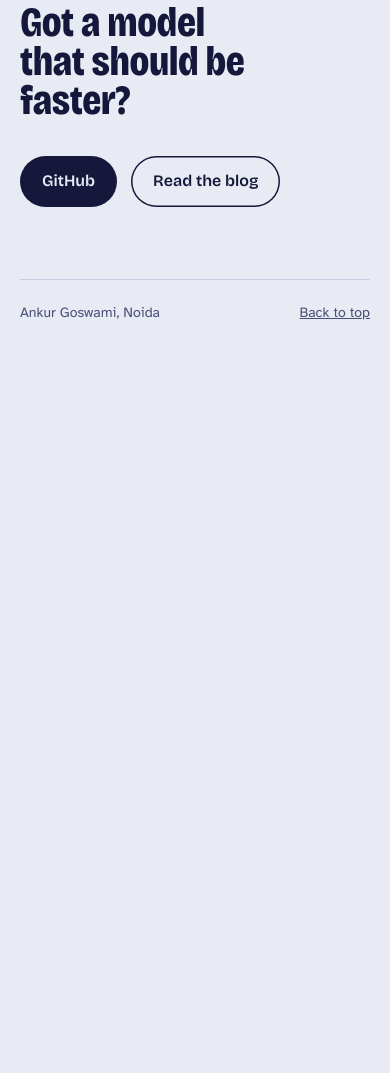
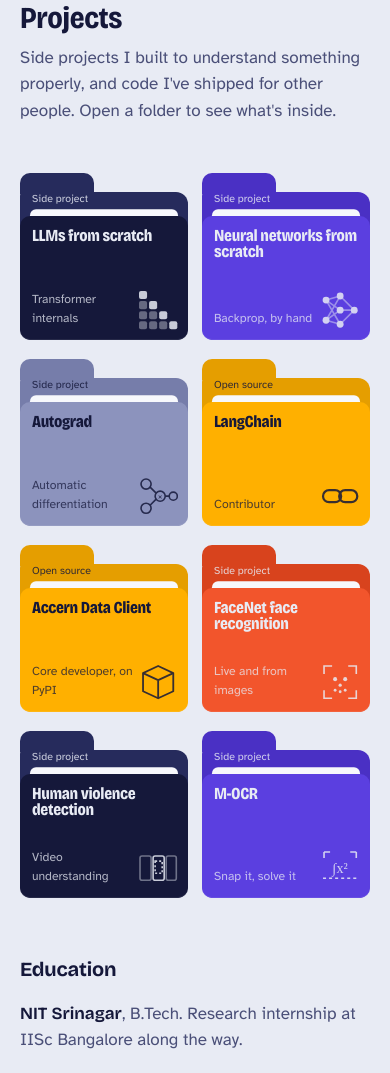
Before and after one commit to TheAnkurGoswami/TheAnkurGoswami.github.io, a plain HTML site: page index.html in a window 390 px wide. Shown: the part 5171-6244 px from the top of the page. Before the commit the page ends 5543 px from the top, so only its background shows below. Drawn offline with nearby package versions, Linux system fonts and the light colour scheme; animation ran at ten frames a second.

Commit message:
Show projects as folders, with education underneath
Replaces the old project cards, contributions list and education
placeholder with a single Projects section: four folders per row on
desktop, two on phones. Adds a Projects link to the top bar.

```diff
--- a/home.css
+++ b/home.css
@@ -161,6 +161,83 @@ html { scroll-snap-type: y proximity; }
 .post:hover h3 { text-decoration: underline; text-underline-offset: 6px; text-decoration-thickness: 2px; }
 @media (max-width: 900px) { .posts { grid-template-columns: 1fr; } }
 
+/* ---------- projects: folders ---------- */
+.folders { display: grid; grid-template-columns: repeat(4, 1fr); gap: clamp(18px, 2.6vw, 34px) clamp(14px, 2vw, 26px); }
+.folder {
+  all: unset; box-sizing: border-box; position: relative; display: block;
+  aspect-ratio: 5 / 4; cursor: pointer; perspective: 900px;
+  --c: var(--folder-ink); --c2: var(--folder-ink2); --fg: #E8EBF4;
+}
+.folder.violet { --c: #5B3FE0; --c2: #4A30C4; }
+.folder.ember { --c: #F2552C; --c2: #D8431D; }
+.folder.slate { --c: #8C93BD; --c2: #767DAA; --fg: #15183A; }
+.folder.oss { --c: #FFB000; --c2: #E59E00; --fg: #15183A; }
+.folder:focus-visible { outline: 3px solid var(--violet); outline-offset: 6px; border-radius: 12px; }
+
+.folder .back { position: absolute; inset: 12% 0 0 0; background: var(--c2); border-radius: 4px 12px 12px 12px; }
+.folder .back::before { content: ""; position: absolute; left: 0; top: -13%; width: 44%; height: 14%; background: var(--c2); border-radius: 10px 10px 0 0; }
+.folder .tab { position: absolute; left: 12px; top: -1px; z-index: 1; font-size: .74rem; color: var(--fg); opacity: .85; white-space: nowrap; }
+
+.folder .paper {
+  position: absolute; left: 6%; right: 6%; top: 16%; bottom: 8%; padding: 9%;
+  background: #F7F8FC; border-radius: 6px; box-shadow: 0 1px 0 rgba(21, 24, 58, .08);
+  transform: translateY(8%); transition: transform .45s cubic-bezier(.2, .8, .2, 1);
+}
+.folder .paper i { display: block; height: 5px; border-radius: 3px; background: #DCE0EC; margin-bottom: 7px; }
+.folder .paper i:nth-child(1) { width: 55%; background: #C9CEE3; }
+.folder .paper i:nth-child(2) { width: 85%; }
+.folder .paper i:nth-child(3) { width: 70%; }
+
+.folder .front {
+  position: absolute; inset: 30% 0 0 0; padding: clamp(12px, 1.4vw, 18px);
+  display: flex; flex-direction: column; justify-content: space-between;
+  background: var(--c); color: var(--fg); border-radius: 10px;
+  box-shadow: 0 -1px 0 rgba(255, 255, 255, .08) inset;
+  transform-origin: 50% 100%; transition: transform .45s cubic-bezier(.2, .8, .2, 1);
+}
+.folder .front svg { position: absolute; right: clamp(10px, 1.2vw, 16px); bottom: clamp(10px, 1.2vw, 16px); width: 24%; height: auto; opacity: .85; }
+.folder .ft { font-family: var(--display); font-weight: 760; font-variation-settings: "wdth" 80; font-size: clamp(1.05rem, 1.7vw, 1.45rem); line-height: .98; letter-spacing: -.02em; }
+.folder .fs { font-size: .84rem; opacity: .75; max-width: 70%; }
+
+.folder:hover .front, .folder:focus-visible .front { transform: rotateX(-16deg); }
+.folder:hover .paper, .folder:focus-visible .paper { transform: translateY(-6%); }
+.folder[aria-expanded="true"] .front { transform: rotateX(-30deg); }
+.folder[aria-expanded="true"] .paper { transform: translateY(-16%); }
+
+.sheet {
+  grid-column: 1 / -1; display: grid; grid-template-columns: 1.2fr 1fr;
+  background: var(--sheet); border-radius: 14px; box-shadow: 0 0 0 1.5px var(--ink); overflow: hidden;
+  animation: sheet-in .4s cubic-bezier(.2, .8, .2, 1);
+}
+@keyframes sheet-in { from { opacity: 0; transform: translateY(-10px); } }
+.sheet > div { padding: clamp(20px, 3vw, 34px); }
+.sheet > div + div { border-left: 1.5px dashed var(--cold); }
+.sheet .label { font-size: .84rem; color: var(--ink-soft); margin: 0 0 10px; }
+.sheet h3 { font-family: var(--display); font-weight: 760; font-variation-settings: "wdth" 82; font-size: clamp(1.7rem, 3vw, 2.4rem); letter-spacing: -.03em; line-height: 1; margin: 0 0 14px; }
+.sheet p { margin: 0 0 14px; color: var(--ink-soft); max-width: 36em; }
+.sheet ul { margin: 0; padding-left: 1.1em; color: var(--ink-soft); }
+.sheet li { margin: 4px 0; }
+.chips { display: flex; flex-wrap: wrap; gap: 8px; margin: 18px 0 22px; }
+.chips span { font-size: .86rem; padding: 5px 11px; border-radius: 999px; background: var(--paper-2); }
+.sheet .actions { display: flex; flex-wrap: wrap; gap: 10px; align-items: center; }
+.sheet .close { all: unset; cursor: pointer; margin-left: 6px; font-size: .9rem; color: var(--ink-soft); text-decoration: underline; text-underline-offset: 3px; }
+.sheet .close:focus-visible { outline: 3px solid var(--violet); }
+
+.education { margin-top: 56px; max-width: 40em; }
+.education p { margin: 0; color: var(--ink-soft); }
+.education b { color: var(--ink); font-family: var(--display); font-weight: 650; }
+
+@media (max-width: 900px) {
+  .folders { grid-template-columns: 1fr 1fr; }
+  .folder { aspect-ratio: 1 / 1; }
+  .folder .front { inset: 26% 0 0 0; }
+  .folder .ft { font-size: 1.05rem; }
+  .folder .fs { font-size: .76rem; }
+  .folder .tab { font-size: .66rem; }
+  .sheet { grid-template-columns: 1fr; }
+  .sheet > div + div { border-left: 0; border-top: 1.5px dashed var(--cold); }
+}
+
 /* ---------- contact ---------- */
 .end { padding-bottom: 72px; }
 .end h2 {
--- a/index.html
+++ b/index.html
@@ -20,6 +20,7 @@
             <nav aria-label="Sections">
                 <a href="#work">Work</a>
                 <a href="#writing">Writing</a>
+                <a href="#projects">Projects</a>
                 <a href="#contact">Contact</a>
                 <button class="theme-toggle" id="theme-toggle" aria-label="Switch to dark mode">
                     <svg class="icon-sun" viewBox="0 0 24 24" fill="none" stroke="currentColor" stroke-width="2" stroke-linecap="round" aria-hidden="true"><circle cx="12" cy="12" r="4.2"/><path d="M12 2.5v2.2M12 19.3v2.2M2.5 12h2.2M19.3 12h2.2M5.3 5.3l1.6 1.6M17.1 17.1l1.6 1.6M5.3 18.7l1.6-1.6M17.1 6.9l1.6-1.6"/></svg>
@@ -105,6 +106,18 @@
             <div class="posts" id="posts"></div>
         </section>
 
+        <section id="projects" aria-labelledby="projects-h">
+            <div class="sec-head">
+                <h2 id="projects-h">Projects</h2>
+                <p>Side projects I built to understand something properly, and code I've shipped for other people. Open a folder to see what's inside.</p>
+            </div>
+            <div class="folders" id="folders"></div>
+            <div class="education">
+                <h3 class="sub">Education</h3>
+                <div id="education"></div>
+            </div>
+        </section>
+
         <section id="contact" class="end" aria-labelledby="contact-h">
             <h2 id="contact-h">Got a model that should be faster?</h2>
             <div class="row">
--- a/js/main.js
+++ b/js/main.js
@@ -6,8 +6,9 @@ import { initAttention } from './attention.js?v=2';
 import { initTimeline } from './timeline.js';
 import { initHighlights } from './highlights.js';
 import { initWriting } from './writing.js';
+import { initProjects, initEducation } from './projects.js';
 
-const sections = [initTitle, initAttention, initTimeline, initHighlights, initWriting];
+const sections = [initTitle, initAttention, initTimeline, initHighlights, initWriting, initProjects, initEducation];
 
 for (const load of sections) {
   load().catch(err => console.error(err));
```
